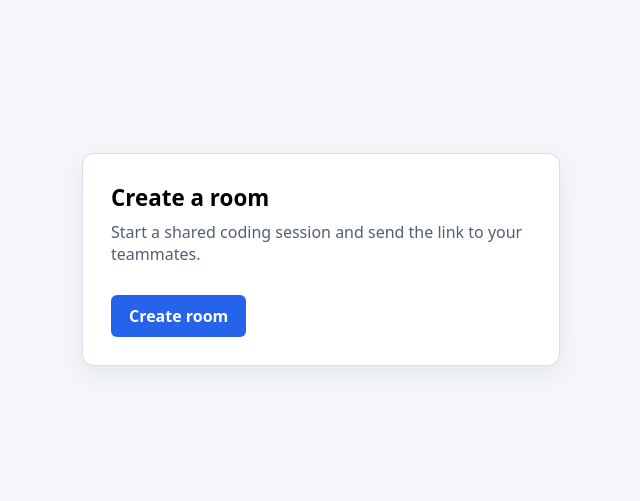
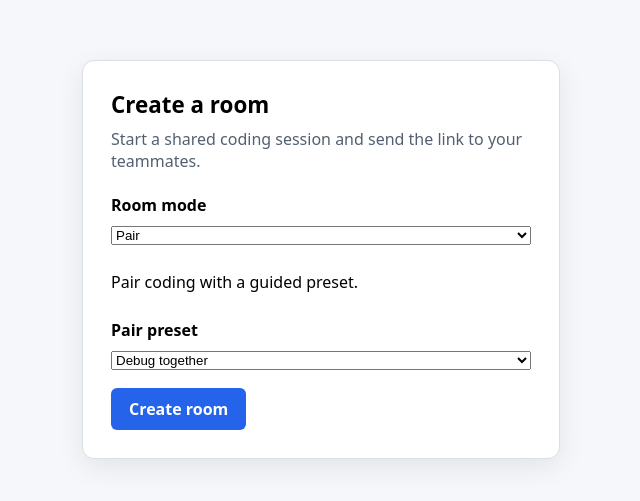
Before and after one commit to Yash-Oza-ui/collab-code-sandbox, a React (Vite) app in the folder client/: page / in a window 1280 px wide. Shown: the part 141-642 px from the top of the page, without its empty margins (319-959 px from the left). Built offline with nearby package versions, Linux system fonts and the light colour scheme; no server answers.

Commit message:
feat(client): implement US-34 room mode selection

```diff
--- a/client/src/CreateRoomScreen.tsx
+++ b/client/src/CreateRoomScreen.tsx
@@ -1,11 +1,11 @@
 import { useState } from 'react'
 import { createRoom } from './createRoom'
-import type { CreatedRoom } from './createRoom'
+import type { CreatedRoom, CreateRoomChoice, RoomMode, PairPreset, WorkspaceLanguage } from './createRoom'
 import { buildRoomLink } from './roomLink'
 
 export interface CreateRoomScreenProps {
   /** Overridable for tests. Defaults to the real POST /v1/rooms call. */
-  createRoomFn?: () => Promise<CreatedRoom>
+  createRoomFn?: (choice: CreateRoomChoice) => Promise<CreatedRoom>
   /** Origin the link is built on. Defaults to the browser's current origin. */
   origin?: string
 }
@@ -16,6 +16,9 @@ export default function CreateRoomScreen({
   createRoomFn = createRoom,
   origin = window.location.origin,
 }: CreateRoomScreenProps) {
+  const [mode, setMode] = useState<RoomMode>('pair')
+  const [preset, setPreset] = useState<PairPreset>('debug_together')
+  const [language, setLanguage] = useState<WorkspaceLanguage>('python')
   const [creating, setCreating] = useState(false)
   const [created, setCreated] = useState<CreatedRoom | null>(null)
   const [error, setError] = useState<string | null>(null)
@@ -26,7 +29,7 @@ export default function CreateRoomScreen({
     setError(null)
     setCopyStatus('idle')
     try {
-      setCreated(await createRoomFn())
+      setCreated(await createRoomFn(mode === 'pair' ? { mode, preset } : { mode, language }))
     } catch (err) {
       setError(err instanceof Error ? err.message : 'Room creation failed.')
     } finally {
@@ -84,6 +87,32 @@ export default function CreateRoomScreen({
           </div>
         ) : (
           <div className="create-room-body">
+            <label htmlFor="room-mode">Room mode</label>
+            <select id="room-mode" value={mode} disabled={creating} onChange={(e) => setMode(e.target.value as RoomMode)}>
+              <option value="pair">Pair</option>
+              <option value="open">Open</option>
+            </select>
+            <p>{mode === 'pair' ? 'Pair coding with a guided preset.' : 'Open workspace with a chosen programming language.'}</p>
+            {mode === 'pair' ? (
+              <>
+                <label htmlFor="pair-preset">Pair preset</label>
+                <select id="pair-preset" value={preset} disabled={creating} onChange={(e) => setPreset(e.target.value as PairPreset)}>
+                  <option value="teach_interview">Teach / Interview</option>
+                  <option value="debug_together">Debug together</option>
+                </select>
+              </>
+            ) : (
+              <>
+                <label htmlFor="workspace-language">Workspace language</label>
+                <select id="workspace-language" value={language} disabled={creating} onChange={(e) => setLanguage(e.target.value as WorkspaceLanguage)}>
+                  <option value="cpp">C++</option>
+                  <option value="python">Python</option>
+                  <option value="c">C</option>
+                  <option value="java">Java</option>
+                  <option value="javascript">JavaScript</option>
+                </select>
+              </>
+            )}
             <button type="button" onClick={handleCreate} disabled={creating}>
               {creating ? 'Creating room...' : 'Create room'}
             </button>
--- a/client/src/RoomPage.tsx
+++ b/client/src/RoomPage.tsx
@@ -90,6 +90,7 @@ export default function RoomPage(props: RoomPageProps = {}) {
   const [currentLanguage, setCurrentLanguage] = useState<SupportedLanguage>('python')
   const [runOutput, setRunOutput] = useState<RunResponseData | null>(null)
   // Role from the server's `joined` or `roster` message (T-10 Host badge / US-27 Observer mode)
+  const [roomMode, setRoomMode] = useState<{ mode: string; detail?: string } | null>(null)
   const [role, setRole] = useState<string | null>(null)
   const [myMemberId, setMyMemberId] = useState<string | null>(null)
   const [roster, setRoster] = useState<RosterMember[]>([])
@@ -200,6 +201,10 @@ export default function RoomPage(props: RoomPageProps = {}) {
           myMemberIdRef.current = joined.member_id ?? null
           setMyMemberId(joined.member_id ?? null)
           setRole(joined.role)
+          setRoomMode({
+            mode: joined.mode,
+            detail: joined.mode === 'pair' ? joined.preset : typeof joined.language === 'string' ? joined.language : undefined,
+          })
           const name = pendingNameRef.current
           if (!name) return
 
@@ -459,6 +464,11 @@ export default function RoomPage(props: RoomPageProps = {}) {
     <div className="room-page">
       <header className="room-header">
         <span>Room: {roomId}</span>
+        {roomMode && (
+          <span className="room-mode-badge" data-testid="room-mode-badge">
+            {roomMode.mode === 'pair' ? 'Pair' : 'Open'}{roomMode.detail ? ` · ${roomMode.detail}` : ''}
+          </span>
+        )}
         {displayName && (
           <>
             <span className="room-header-separator" aria-hidden="true"> · </span>
--- a/client/src/createRoom.ts
+++ b/client/src/createRoom.ts
@@ -9,13 +9,18 @@ export function ownerTokenKey(roomId: string): string {
   return `${OWNER_TOKEN_KEY_PREFIX}${roomId}`
 }
 
-// PLACEHOLDER (US-01, temporary): the real mode/preset/language choice comes from
-// US-34 (FR17). Pair is used because the open-link flow joins the shared "main"
-// document, which only Pair rooms have. The preset is a guess, not verified.
-export const PLACEHOLDER_CREATE_ROOM_BODY = {
-  mode: 'pair',
-  preset: 'debug_together',
-} as const
+export type RoomMode = 'pair' | 'open'
+export type PairPreset = 'teach_interview' | 'debug_together'
+export type WorkspaceLanguage = 'cpp' | 'python' | 'c' | 'java' | 'javascript'
+export type CreateRoomChoice =
+  | { mode: 'pair'; preset: PairPreset }
+  | { mode: 'open'; language: WorkspaceLanguage }
+
+export function buildCreateRoomBody(choice: CreateRoomChoice): CreateRoomChoice {
+  return choice.mode === 'pair'
+    ? { mode: 'pair', preset: choice.preset }
+    : { mode: 'open', language: choice.language }
+}
 
 export interface CreatedRoom {
   roomId: string
@@ -38,6 +43,7 @@ function errorMessageFrom(body: unknown, status: number): string {
 // stored here. It is never logged, shown or put in a URL, and is not yet sent in
 // "join" (follow-up PR after T-10).
 export async function createRoom(
+  choice: CreateRoomChoice,
   platformApiUrl: string = config.platformApiUrl,
 ): Promise<CreatedRoom> {
   const url = `${platformApiUrl.replace(/\/+$/, '')}/v1/rooms`
@@ -47,7 +53,7 @@ export async function createRoom(
     response = await fetch(url, {
       method: 'POST',
       headers: { 'Content-Type': 'application/json' },
-      body: JSON.stringify(PLACEHOLDER_CREATE_ROOM_BODY),
+      body: JSON.stringify(buildCreateRoomBody(choice)),
     })
   } catch {
     throw new Error(
```
Also changed, not shown: 2 other files (tests, documents, lock files or other folders).
